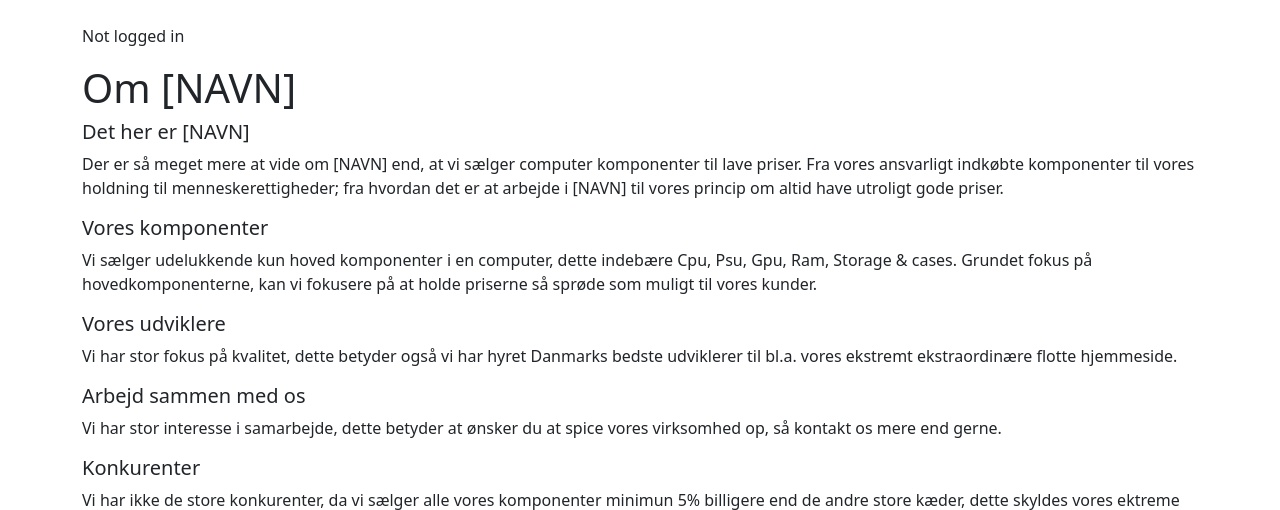
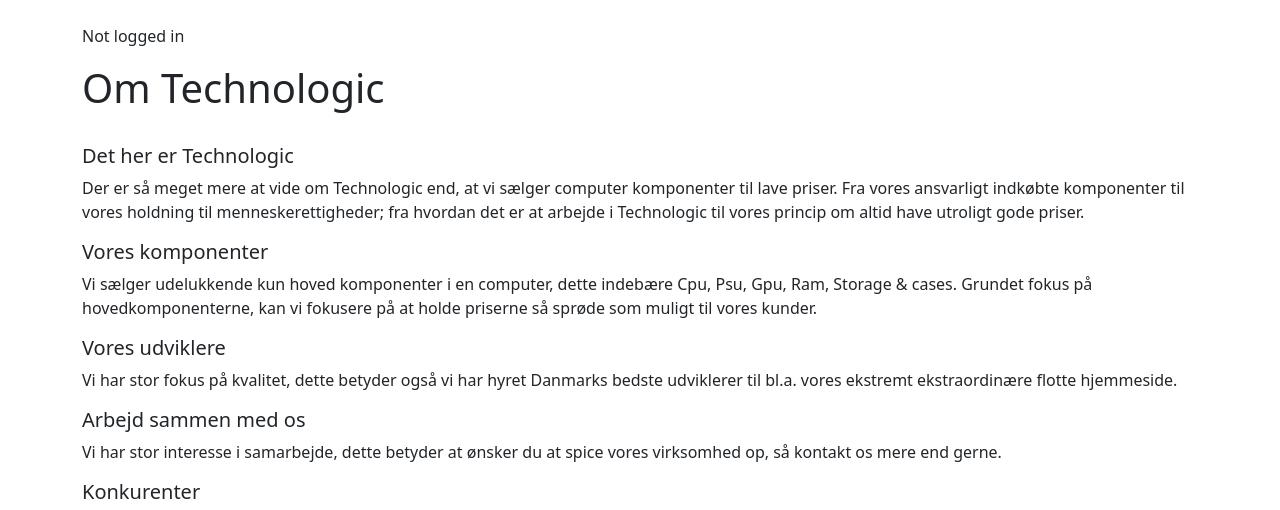
Before and after one commit to minilange/Informatik---projekt, a Flask app: page /about in a window 1280 px wide. Shown: the part 73-583 px from the top of the page. Run offline with Flask 2, Linux system fonts and the light colour scheme.

Commit message:
About (Navne ændring)

```diff
--- a/templates/about.html
+++ b/templates/about.html
@@ -1,10 +1,10 @@
 {% extends "layout.html" %}
 
 {% block main %}
-<h1>Om [NAVN]</h1>
-
-<h5>Det her er [NAVN]</h5>
-<p>Der er så meget mere at vide om [NAVN] end, at vi sælger computer komponenter til lave priser. Fra vores ansvarligt indkøbte komponenter til vores holdning til menneskerettigheder; fra hvordan det er at arbejde i [NAVN] til vores princip om altid have utroligt gode priser.</p>
+<h1>Om Technologic</h1>
+<br>
+<h5>Det her er Technologic</h5>
+<p>Der er så meget mere at vide om Technologic end, at vi sælger computer komponenter til lave priser. Fra vores ansvarligt indkøbte komponenter til vores holdning til menneskerettigheder; fra hvordan det er at arbejde i Technologic til vores princip om altid have utroligt gode priser.</p>
 
 <h5>Vores komponenter</h5>
 <p>Vi sælger udelukkende kun hoved komponenter i en computer, dette indebære Cpu, Psu, Gpu, Ram, Storage & cases. Grundet fokus på hovedkomponenterne, kan vi fokusere på at holde priserne så sprøde som muligt til vores kunder.</p>
```
